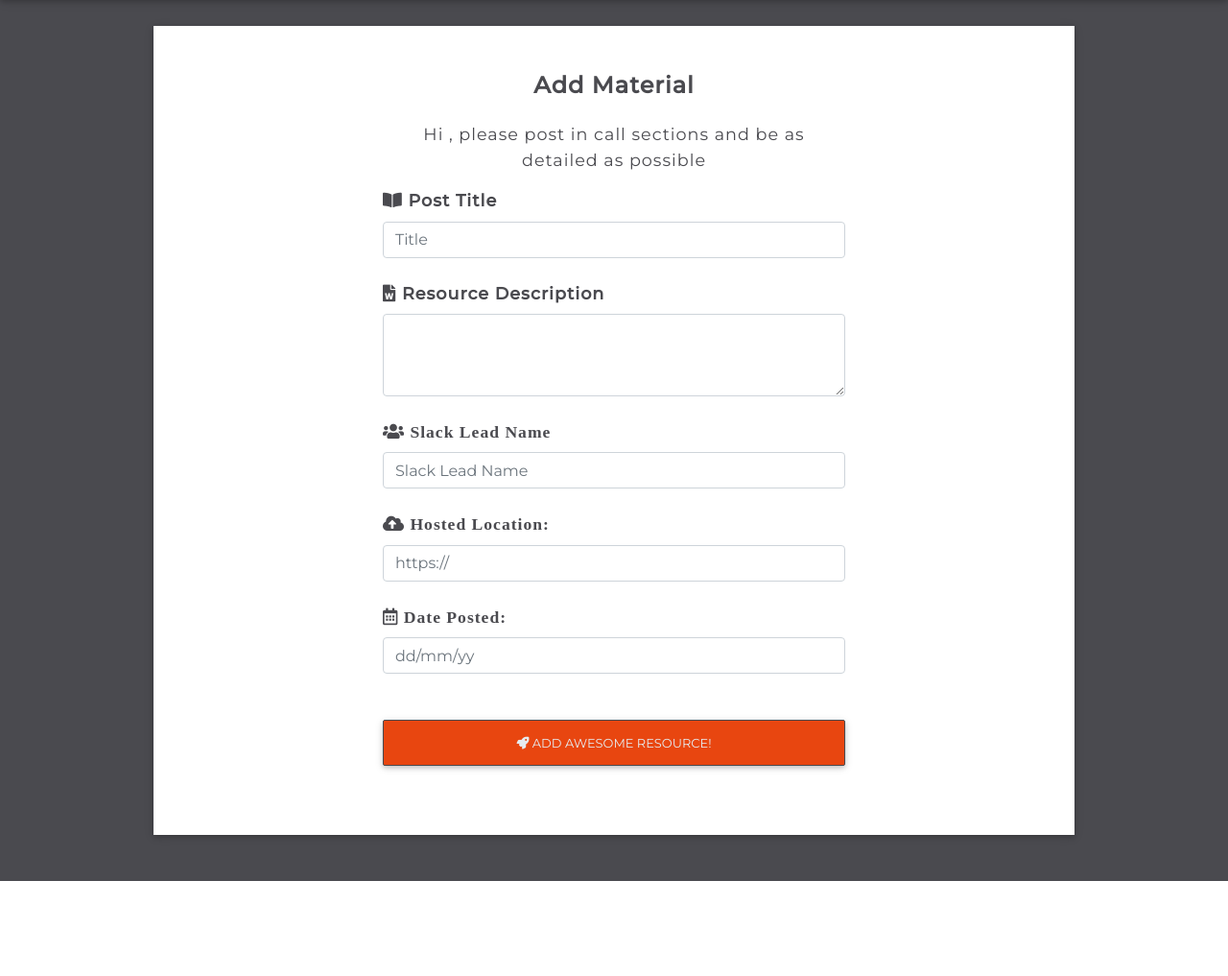
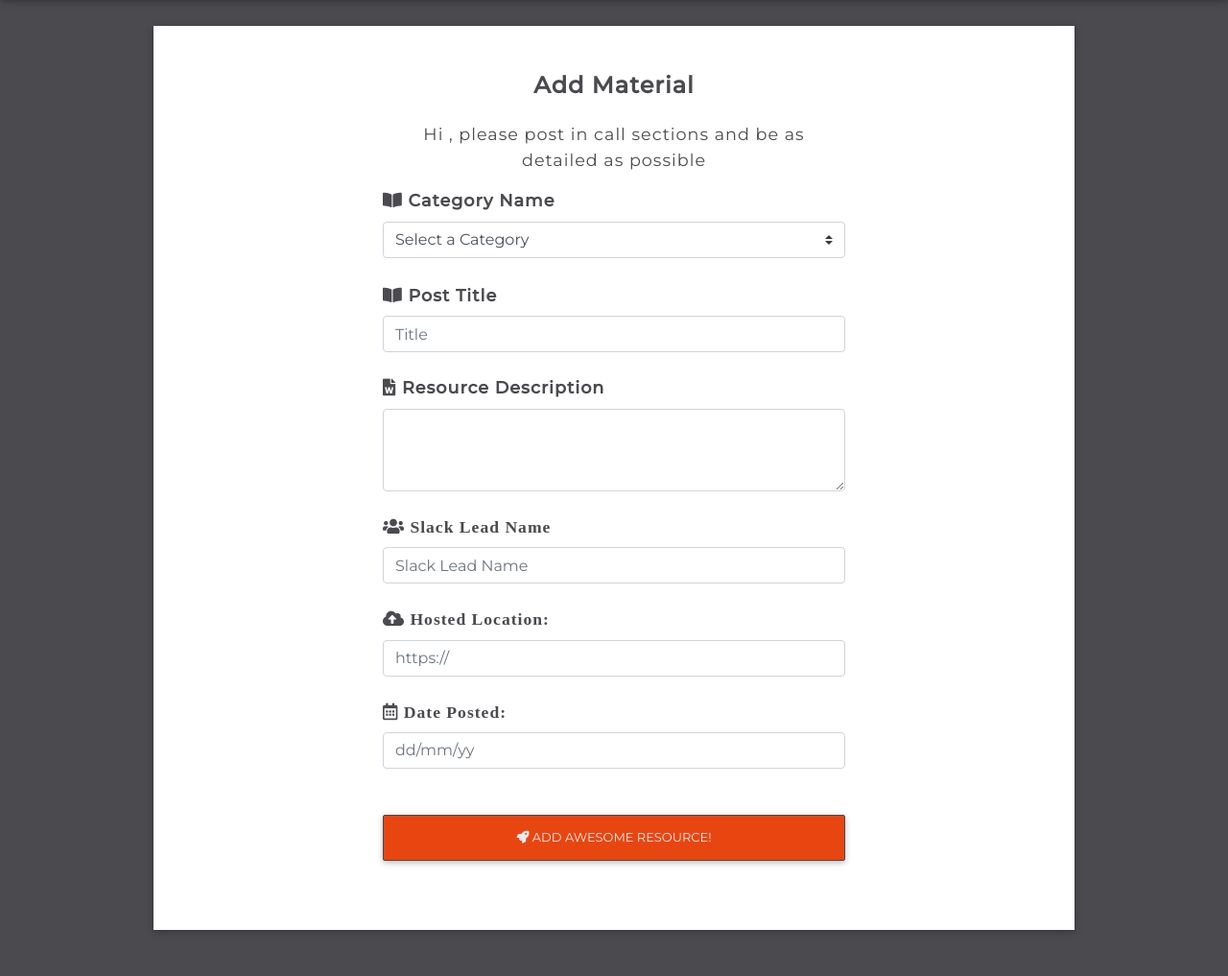
Before and after one commit to JimLynx/Channel-Lead-Resources, a Flask app: page /add_resource in a window 1280 px wide. Shown: the part 63-1080 px from the top of the page at 96% size. Before the commit the page ends 981 px from the top, so only its background shows below. Run offline with Flask 2, Linux system fonts and the light colour scheme; data that the repository does not hold is empty; some libraries are stand-ins or nearby versions.

Commit message:
Add Topic categories to dropdown

```diff
--- a/app.py
+++ b/app.py
@@ -98,7 +98,8 @@
 
 @app.route('/add_resource')
 def add_resource():
-    return render_template('add_resource.html')
+    categories = mongo.db.categories.find().sort('category_name', 1)
+    return render_template('add_resource.html', categories=categories)
 
 
 if __name__ == "__main__":
--- a/templates/add_resource.html
+++ b/templates/add_resource.html
@@ -9,12 +9,21 @@
 
 
                 <form class="text-center" action="" method="post">
+
                     <div class="container">
                         <p class="h4 mb-4"><b>Add Material</b></p>
                         <p>Hi {{ user }}, please post in call sections and be as detailed as possible</p>
 
                         <div class="row">
-
+                            <label for="category_name"><i class="fas fa-book-open"></i><b> Category Name</b></i></label>
+                            <select name="category_name"id="category_name" class="browser-default custom-select validate" required>
+                                <option value="" disabled selected>Select a Category</option>
+                                {% for category in categories  %}
+                                <option value="{{ category.category_name }}">{{ category.category_name }}</option>
+                                {% endfor  %}
+                            </select>
+                        </div><br>
+                        <div class="row">
                             <label for="title"><i class="fas fa-book-open"></i><b> Post Title</b></i></label>
                             <input type="text" name="title" id="title" class="form-control  validate mb-4"
                                 placeholder="Title" minlength="5" maxlength="50" required>
```
